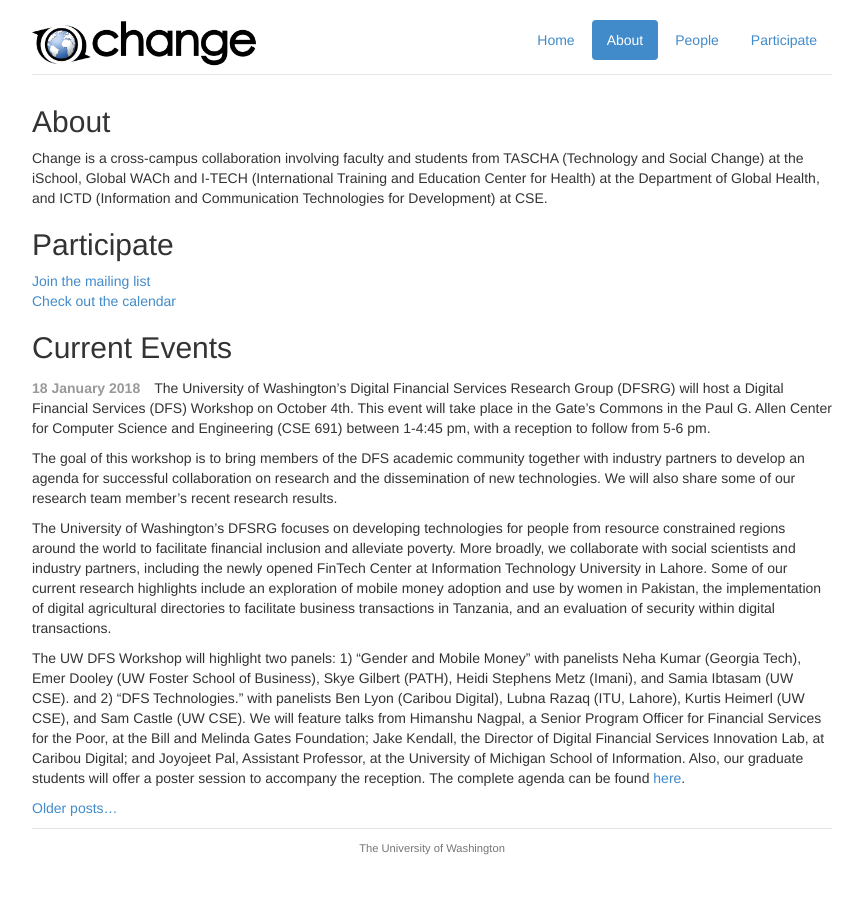
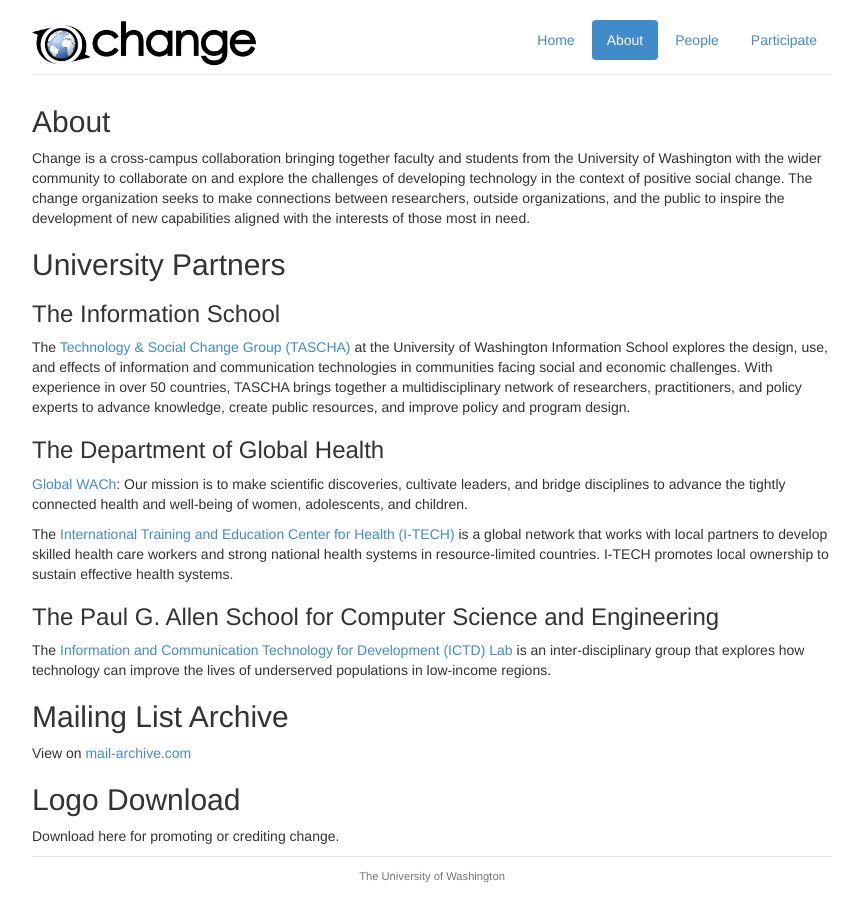
Before and after one commit to uw-ictd/change-website, a Jekyll site: the page built from about.md, in a window 1280 px wide. Shown: the whole page, without its empty margins (208-1071 px from the left). Built offline with Jekyll 4.4.1, drawn with Linux system fonts in a browser that asks for light colours.

Commit message:
Update about to refer to to specific departments

```diff
--- a/about.md
+++ b/about.md
@@ -3,32 +3,51 @@ layout: default
 ---
 
 <h2>About</h2>
-Change is a cross-campus collaboration involving faculty and
-students from TASCHA (Technology and Social Change) at the iSchool,
-Global WACh and I-TECH (International Training and Education Center
-for Health) at the Department of Global Health, and ICTD (Information
-and Communication Technologies for Development) at CSE.
 
-<h2>Participate</h2>
-<a href="https://changemm.cs.washington.edu/mailman/listinfo/change">Join the mailing list</a><br/>
-<a href="https://calendar.google.com/calendar?cid=dXdjaGFuZ2VAZ21haWwuY29t">Check out the calendar</a>
+Change is a cross-campus collaboration bringing together faculty and
+students from the University of Washington with the wider community to
+collaborate on and explore the challenges of developing technology in
+the context of positive social change. The change organization seeks
+to make connections between researchers, outside organizations, and
+the public to inspire the development of new capabilities aligned with
+the interests of those most in need.
 
-<h2>Current Events</h2>
-<ul class="news list-unstyled">
-{% for post in site.posts limit: site.front_page_news %}
-    {% if post.shortnews %}
-        <li class="shortnews">
-            <span class="date">{{ post.date | date_to_long_string }}</span>
-            {{ post.content }}
-        </li>
-    {% else %}
-        <li class="bloglink">
-            <span class="date">{{ post.date | date_to_long_string }}</span>
-            <a href="{{ post.url }}">&raquo; {{ post.title }}</a>
-        </li>
-    {% endif %}
-{% endfor %}
-</ul>
-{% assign numposts = site.posts | size %}
+<h2>University Partners</h2>
+<h3>The Information School</h3>
 
-<p><a href="{{ site.base }}/blog/">Older posts&hellip;</a></p>
+The <a href="http://tascha.uw.edu/">Technology & Social Change Group
+(TASCHA)</a> at the University of Washington Information School
+explores the design, use, and effects of information and communication
+technologies in communities facing social and economic
+challenges. With experience in over 50 countries, TASCHA brings
+together a multidisciplinary network of researchers, practitioners,
+and policy experts to advance knowledge, create public resources, and
+improve policy and program design.
+
+<h3>The Department of Global Health</h3>
+
+<a href="http://depts.washington.edu/gwach/">Global WACh</a>: Our
+mission is to make scientific discoveries, cultivate leaders, and
+bridge disciplines to advance the tightly connected health and
+well-being of women, adolescents, and children.
+
+The <a href="https://www.go2itech.org/">International Training and
+Education Center for Health (I-TECH)</a> is a global network that
+works with local partners to develop skilled health care workers and
+strong national health systems in resource-limited countries. I-TECH
+promotes local ownership to sustain effective health systems.
+
+<h3>The Paul G. Allen School for Computer Science and Engineering</h3>
+
+The <a href="http://ictd.cs.washington.edu/">Information and
+Communication Technology for Development (ICTD) Lab</a> is an
+inter-disciplinary group that explores how technology can improve the
+lives of underserved populations in low-income regions.
+
+<h2>Mailing List Archive</h2>
+
+View on <a href="https://www.mail-archive.com/change@change.washington.edu/">mail-archive.com</a>
+
+<h2>Logo Download</h2>
+
+Download here for promoting or crediting change.
```
